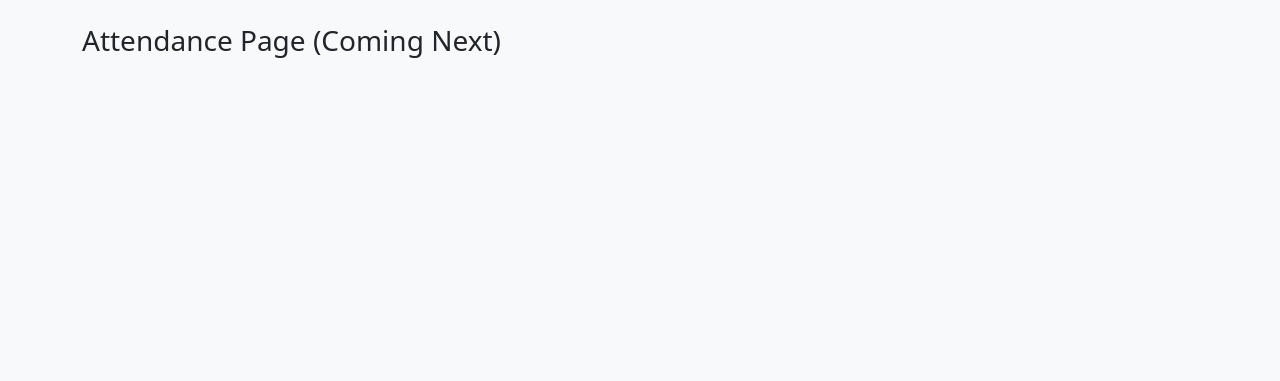
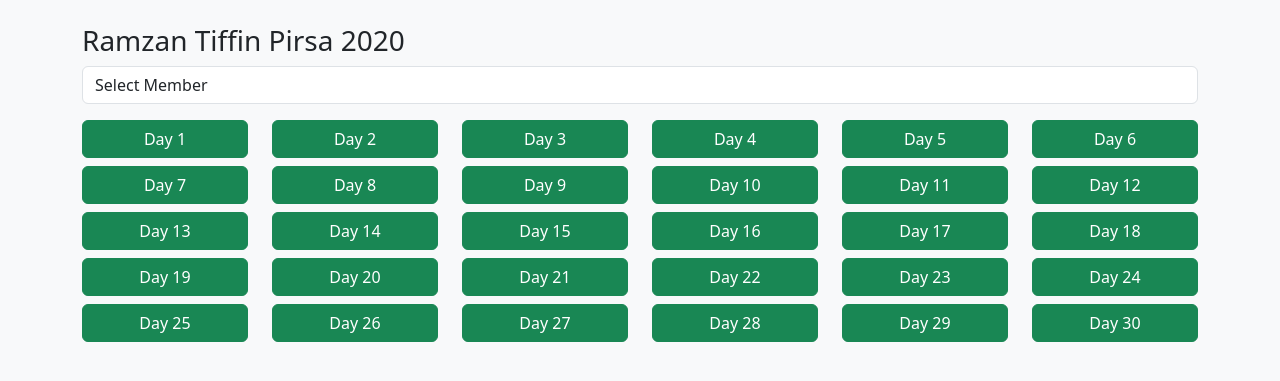
Before and after one commit to mohdkukshi/ramzan-tiffin-1447, a Flask app: template templates/attendance.html in a window 1280 px wide. Shown: the top 381 px of the page. Run offline with Flask 3, Linux system fonts and the light colour scheme; the template is opened without the code that fills it: most values are stand-ins (such as "Sample title", 1, 10 or a date in 2020); some libraries are stand-ins or nearby versions.

Commit message:
Phase 2 - Attendance tick lock system

```diff
--- a/app.py
+++ b/app.py
@@ -23,6 +23,7 @@ def init_db():
     conn = get_connection()
     c = conn.cursor()
 
+    # USERS
     c.execute("""
         CREATE TABLE IF NOT EXISTS users (
             id SERIAL PRIMARY KEY,
@@ -34,6 +35,7 @@ def init_db():
         );
     """)
 
+    # MEMBERS
     c.execute("""
         CREATE TABLE IF NOT EXISTS members (
             id SERIAL PRIMARY KEY,
@@ -43,6 +45,7 @@ def init_db():
         );
     """)
 
+    # SETTINGS
     c.execute("""
         CREATE TABLE IF NOT EXISTS settings (
             id SERIAL PRIMARY KEY,
@@ -50,11 +53,24 @@ def init_db():
         );
     """)
 
+    # ATTENDANCE
+    c.execute("""
+        CREATE TABLE IF NOT EXISTS attendance (
+            id SERIAL PRIMARY KEY,
+            member_id INTEGER,
+            year TEXT,
+            day INTEGER,
+            marked_at TIMESTAMP,
+            UNIQUE(member_id, year, day)
+        );
+    """)
+
+    # Default year
     c.execute("SELECT * FROM settings;")
     if not c.fetchone():
         c.execute("INSERT INTO settings (year) VALUES (%s);", ("1447",))
 
-    # Create superadmin if not exists
+    # Default superadmin
     c.execute("SELECT * FROM users WHERE username=%s;", ("superadmin",))
     if not c.fetchone():
         hashed = generate_password_hash("1234")
@@ -115,7 +131,6 @@ def login():
         if user:
             stored_password = user[2]
 
-            # If already hashed
             if stored_password.startswith("pbkdf2:"):
                 if check_password_hash(stored_password, password_input):
                     session["user_id"] = user[0]
@@ -123,7 +138,6 @@ def login():
                     conn.close()
                     return redirect(url_for("dashboard"))
             else:
-                # Plain text password migration
                 if stored_password == password_input:
                     new_hash = generate_password_hash(password_input)
                     c.execute("UPDATE users SET password=%s WHERE id=%s;",
@@ -157,169 +171,56 @@ def dashboard():
     return render_template("dashboard.html", year=get_year())
 
 
-# ---------------- USERS ---------------- #
+# ---------------- ATTENDANCE ---------------- #
 
-@app.route("/users", methods=["GET", "POST"])
-def users():
+@app.route("/attendance", methods=["GET", "POST"])
+def attendance():
     user = get_current_user()
-    if not user or user[5] != 1:
+    if not user or user[4] != 1:
         return "Access Denied"
 
     conn = get_connection()
     c = conn.cursor()
 
+    year = get_year()
+
+    # Fetch members
+    c.execute("SELECT id, name FROM members ORDER BY name;")
+    members = c.fetchall()
+
+    selected_member = request.args.get("member")
+    attendance_days = []
+
+    if selected_member:
+        # Get already marked days
+        c.execute("""
+            SELECT day FROM attendance
+            WHERE member_id=%s AND year=%s;
+        """, (selected_member, year))
+        rows = c.fetchall()
+        attendance_days = [r[0] for r in rows]
+
+    # Mark attendance
     if request.method == "POST":
-        username = request.form["username"]
-        password = generate_password_hash(request.form["password"])
-        manage = 1 if request.form.get("manage") else 0
-        attendance = 1 if request.form.get("attendance") else 0
-        settings = 1 if request.form.get("settings") else 0
+        member_id = request.form["member_id"]
+        day = request.form["day"]
 
-        c.execute("""
-            INSERT INTO users
-            (username, password, can_manage_members, can_mark_attendance, can_change_settings)
-            VALUES (%s,%s,%s,%s,%s);
-        """, (username, password, manage, attendance, settings))
-        conn.commit()
-        flash("User Created Successfully")
+        try:
+            c.execute("""
+                INSERT INTO attendance (member_id, year, day, marked_at)
+                VALUES (%s,%s,%s,%s);
+            """, (member_id, year, day, datetime.now()))
+            conn.commit()
+        except:
+            pass  # Ignore duplicate (tick-lock)
 
-    c.execute("SELECT * FROM users;")
-    users = c.fetchall()
+        return redirect(url_for("attendance", member=member_id))
 
     c.close()
     conn.close()
 
-    return render_template("users.html", users=users, year=get_year())
-
-
-@app.route("/change_password", methods=["GET", "POST"])
-def change_password():
-    user = get_current_user()
-    if not user:
-        return redirect(url_for("login"))
-
-    if request.method == "POST":
-        current = request.form["current"]
-        new = request.form["new"]
-
-        if not check_password_hash(user[2], current):
-            flash("Current password incorrect")
-            return redirect(url_for("change_password"))
-
-        conn = get_connection()
-        c = conn.cursor()
-        c.execute("UPDATE users SET password=%s WHERE id=%s;",
-                  (generate_password_hash(new), user[0]))
-        conn.commit()
-        c.close()
-        conn.close()
-
-        flash("Password Updated Successfully")
-        return redirect(url_for("dashboard"))
-
-    return render_template("change_password.html", year=get_year())
-
-
-# ---------------- SETTINGS ---------------- #
-
-@app.route("/settings", methods=["GET", "POST"])
-def settings():
-    user = get_current_user()
-    if not user or user[5] != 1:
-        return "Access Denied"
-
-    if request.method == "POST":
-        new_year = request.form["year"]
-
-        conn = get_connection()
-        c = conn.cursor()
-        c.execute("UPDATE settings SET year=%s;", (new_year,))
-        conn.commit()
-        c.close()
-        conn.close()
-
-        flash("Year Updated Successfully")
-
-    return render_template("settings.html", year=get_year())
-
-
-# ---------------- MEMBERS ---------------- #
-
-@app.route("/members", methods=["GET", "POST"])
-def members():
-    user = get_current_user()
-    if not user or user[3] != 1:
-        return "Access Denied"
-
-    conn = get_connection()
-    c = conn.cursor()
-
-    if request.method == "POST":
-        sabil = request.form["sabil"]
-        name = request.form["name"]
-        c.execute("""
-            INSERT INTO members (sabil_number, name, created_at)
-            VALUES (%s,%s,%s);
-        """, (sabil, name, datetime.now()))
-        conn.commit()
-
-    c.execute("SELECT * FROM members ORDER BY id DESC;")
-    members = c.fetchall()
-
-    c.close()
-    conn.close()
-
-    return render_template("members.html",
+    return render_template("attendance.html",
                            members=members,
-                           year=get_year())
-
-
-@app.route("/edit_member/<int:id>", methods=["GET", "POST"])
-def edit_member(id):
-    user = get_current_user()
-    if not user or user[3] != 1:
-        return "Access Denied"
-
-    conn = get_connection()
-    c = conn.cursor()
-
-    if request.method == "POST":
-        sabil = request.form["sabil"]
-        name = request.form["name"]
-        c.execute("""
-            UPDATE members SET sabil_number=%s, name=%s WHERE id=%s;
-        """, (sabil, name, id))
-        conn.commit()
-        c.close()
-        conn.close()
-        return redirect(url_for("members"))
-
-    c.execute("SELECT * FROM members WHERE id=%s;", (id,))
-    member = c.fetchone()
-
-    c.close()
-    conn.close()
-
-    return render_template("edit_member.html",
-                           member=member,
-                           year=get_year())
-
-
-@app.route("/delete_member/<int:id>")
-def delete_member(id):
-    user = get_current_user()
-    if not user or user[3] != 1:
-        return "Access Denied"
-
-    conn = get_connection()
-    c = conn.cursor()
-    c.execute("DELETE FROM members WHERE id=%s;", (id,))
-    conn.commit()
-    c.close()
-    conn.close()
-
-    return redirect(url_for("members"))
-
-
-if __name__ == "__main__":
-    app.run(host="0.0.0.0", port=5000)
+                           selected_member=selected_member,
+                           attendance_days=attendance_days,
+                           year=year)
--- a/templates/attendance.html
+++ b/templates/attendance.html
@@ -1,4 +1,40 @@
 {% extends "layout.html" %}
 {% block content %}
-<h3>Attendance Page (Coming Next)</h3>
+
+<h3>Ramzan Tiffin Pirsa {{ year }}</h3>
+
+<form method="GET">
+    <select name="member" class="form-control mb-3" onchange="this.form.submit()">
+        <option value="">Select Member</option>
+        {% for m in members %}
+            <option value="{{ m[0] }}"
+                {% if selected_member == m[0]|string %}selected{% endif %}>
+                {{ m[1] }}
+            </option>
+        {% endfor %}
+    </select>
+</form>
+
+{% if selected_member %}
+<div class="row">
+    {% for day in range(1,31) %}
+    <div class="col-md-2 mb-2">
+        {% if day in attendance_days %}
+            <button class="btn btn-secondary w-100" disabled>
+                Day {{ day }} ✓
+            </button>
+        {% else %}
+            <form method="POST">
+                <input type="hidden" name="member_id" value="{{ selected_member }}">
+                <input type="hidden" name="day" value="{{ day }}">
+                <button class="btn btn-success w-100">
+                    Day {{ day }}
+                </button>
+            </form>
+        {% endif %}
+    </div>
+    {% endfor %}
+</div>
+{% endif %}
+
 {% endblock %}
```
Also changed, not shown: templates/New Text Document.txt (added).
